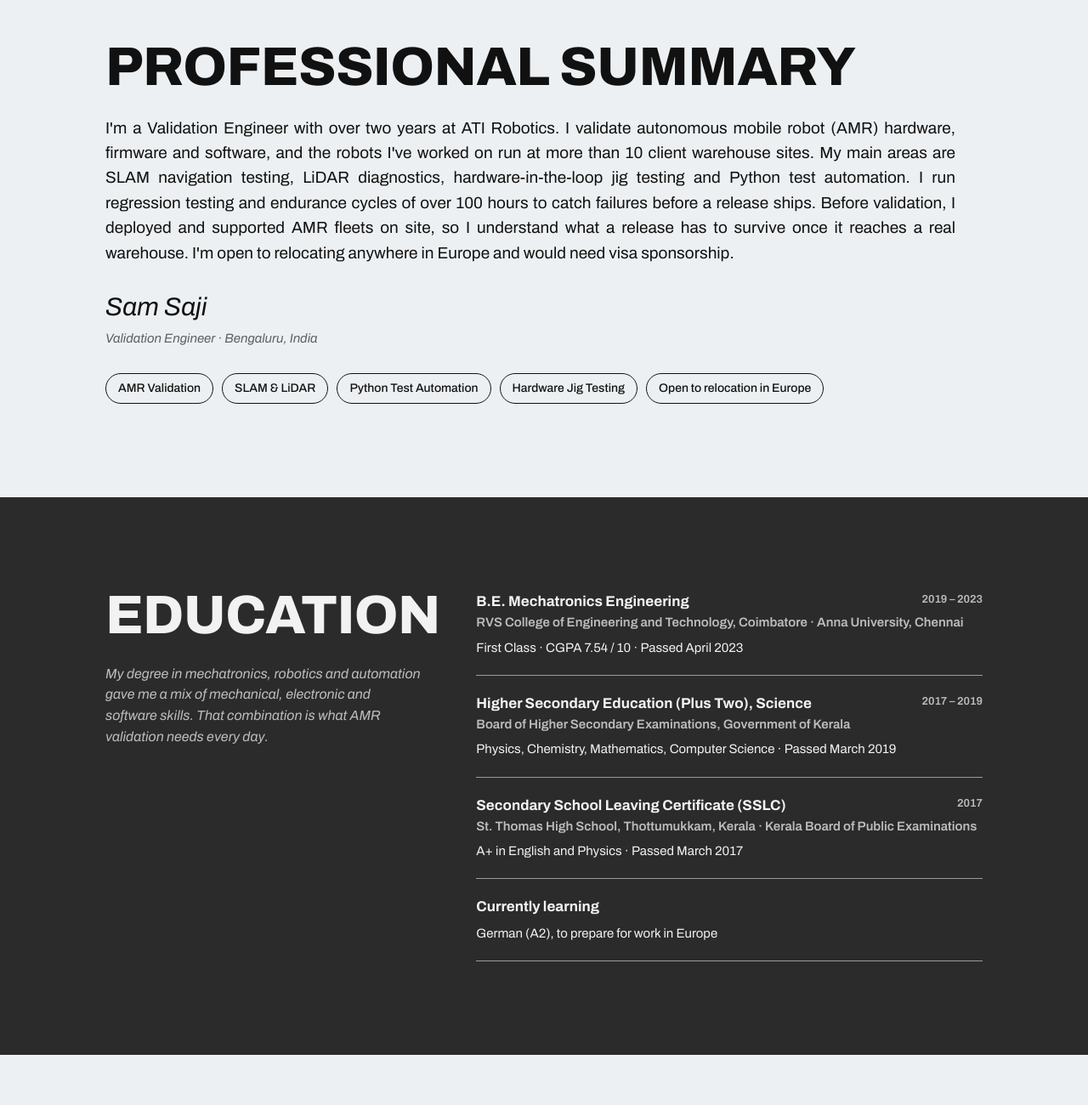
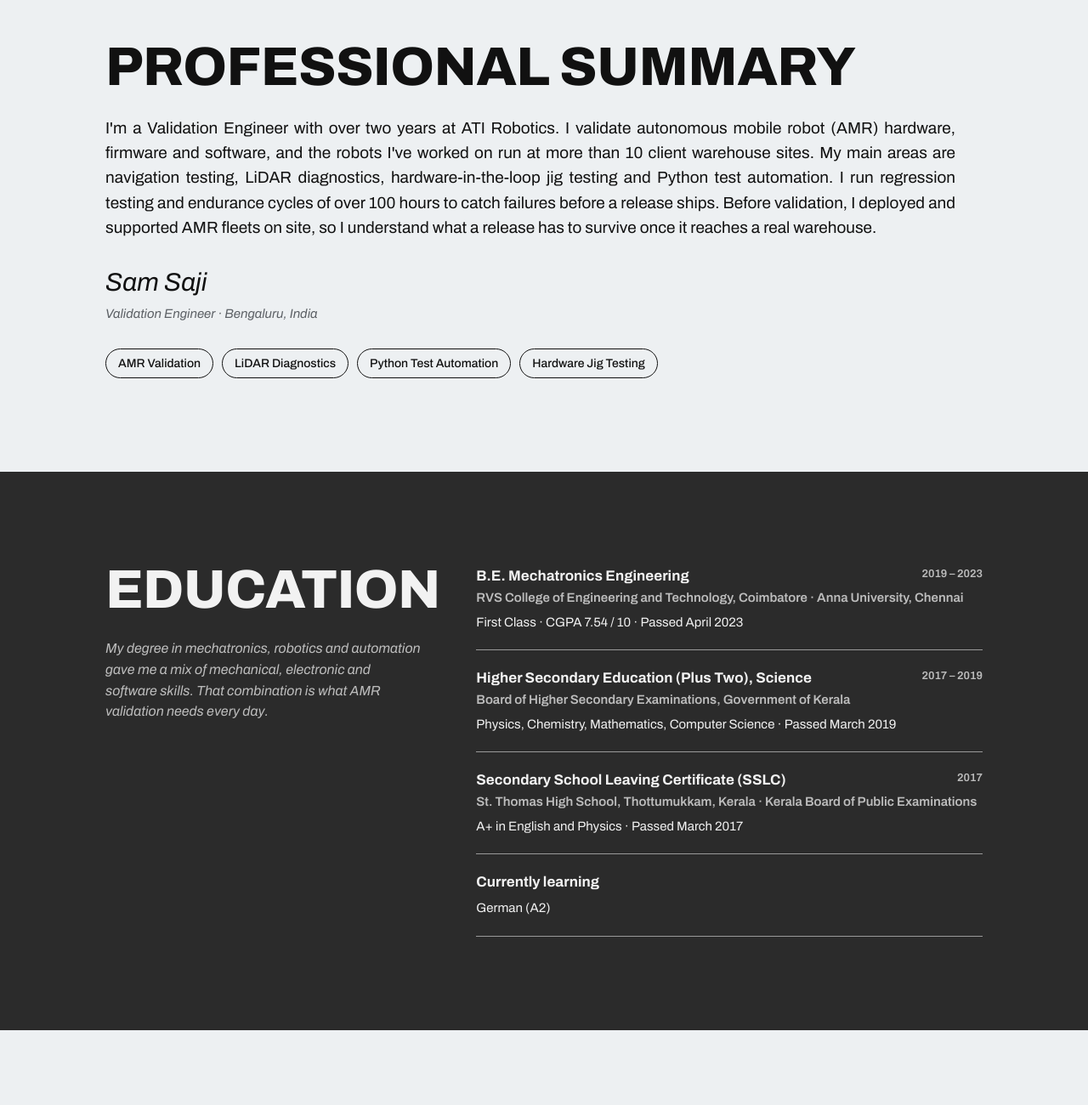
Before and after one commit to samsaji0127/samsaji0127.github.io, a plain HTML site: page index.html in a window 1280 px wide. Shown: the part 860-2160 px from the top of the page at 85% size. Drawn offline with Linux system fonts and the light colour scheme.

Commit message:
Remove Europe relocation and SLAM mentions
Co-Authored-By: Claude Opus 5.5 <noreply@anthropic.com>

```diff
--- a/index.html
+++ b/index.html
@@ -4,7 +4,7 @@
 <meta charset="utf-8">
 <meta name="viewport" content="width=device-width, initial-scale=1">
 <title>Sam Saji | Portfolio</title>
-<meta name="description" content="Sam Saji, Validation Engineer: AMR validation and deployment, SLAM, LiDAR, Python test automation. Open to relocation in Europe.">
+<meta name="description" content="Sam Saji, Validation Engineer: AMR validation and deployment, LiDAR, Python test automation.">
 <link rel="preconnect" href="https://fonts.googleapis.com">
 <link rel="preconnect" href="https://fonts.gstatic.com" crossorigin>
 <link rel="stylesheet" href="https://fonts.googleapis.com/css2?family=Archivo:ital,wdth,wght@0,62..125,400..900;1,100,400&display=swap">
@@ -154,10 +154,10 @@ section{padding:clamp(56px,9vw,110px) 0}
 <section class="summary" id="about">
   <div class="wrap">
     <h2 class="display">Professional Summary</h2>
-    <p>I'm a Validation Engineer with over two years at ATI Robotics. I validate autonomous mobile robot (AMR) hardware, firmware and software, and the robots I've worked on run at more than 10 client warehouse sites. My main areas are SLAM navigation testing, LiDAR diagnostics, hardware-in-the-loop jig testing and Python test automation. I run regression testing and endurance cycles of over 100 hours to catch failures before a release ships. Before validation, I deployed and supported AMR fleets on site, so I understand what a release has to survive once it reaches a real warehouse. I'm open to relocating anywhere in Europe and would need visa sponsorship.</p>
+    <p>I'm a Validation Engineer with over two years at ATI Robotics. I validate autonomous mobile robot (AMR) hardware, firmware and software, and the robots I've worked on run at more than 10 client warehouse sites. My main areas are navigation testing, LiDAR diagnostics, hardware-in-the-loop jig testing and Python test automation. I run regression testing and endurance cycles of over 100 hours to catch failures before a release ships. Before validation, I deployed and supported AMR fleets on site, so I understand what a release has to survive once it reaches a real warehouse.</p>
     <div class="sig"><b>Sam Saji</b>Validation Engineer · Bengaluru, India</div>
     <div class="chips">
-      <span class="chip">AMR Validation</span><span class="chip">SLAM &amp; LiDAR</span><span class="chip">Python Test Automation</span><span class="chip">Hardware Jig Testing</span><span class="chip">Open to relocation in Europe</span>
+      <span class="chip">AMR Validation</span><span class="chip">LiDAR Diagnostics</span><span class="chip">Python Test Automation</span><span class="chip">Hardware Jig Testing</span>
     </div>
   </div>
 </section>
@@ -189,7 +189,7 @@ section{padding:clamp(56px,9vw,110px) 0}
       </div>
       <div class="entry">
         <h3>Currently learning</h3>
-        <p>German (A2), to prepare for work in Europe</p>
+        <p>German (A2)</p>
       </div>
     </div>
   </div>
@@ -226,7 +226,7 @@ section{padding:clamp(56px,9vw,110px) 0}
         <h3>AMR Deployment &amp; Service Engineer</h3>
         <div class="where">ATI Robotics, Bengaluru, India</div>
         <ul>
-          <li>Deployed and configured AMRs at more than 10 client warehouse sites, covering SLAM mapping, waypoint and zone setup, and real-time navigation tuning.</li>
+          <li>Deployed and configured AMRs at more than 10 client warehouse sites, covering site mapping, waypoint and zone setup, and real-time navigation tuning.</li>
           <li>Managed fleets across multiple sites, using LiDAR point-cloud analysis, camera feeds, encoder telemetry and log analytics to diagnose faults and reduce downtime.</li>
           <li>Ran UAT with client IT and operations teams. Wrote Python scripts for data extraction and performance benchmarking that replaced manual log review.</li>
           <li>Served as the main technical contact after go-live: on-site demos, operator training, remote debugging and preventive maintenance.</li>
@@ -269,7 +269,7 @@ section{padding:clamp(56px,9vw,110px) 0}
   <div class="wrap">
     <h2 class="display">Technical Skills</h2>
     <div class="grid4">
-      <div class="skill"><div class="tile">Robotics &amp; AMR</div><h3>Robotics &amp; AMR</h3><p>AMR deployment, SLAM navigation, LiDAR systems, fleet management, ROS (foundational)</p></div>
+      <div class="skill"><div class="tile">Robotics &amp; AMR</div><h3>Robotics &amp; AMR</h3><p>AMR deployment, navigation, LiDAR systems, fleet management, ROS (foundational)</p></div>
       <div class="skill"><div class="tile">Python</div><h3>Programming &amp; Tools</h3><p>Python, PLC programming, Arduino, Docker, Git</p></div>
       <div class="skill"><div class="tile">Validation &amp; QA</div><h3>Validation &amp; QA</h3><p>Test case design, UAT, regression, endurance and jig testing, JIRA</p></div>
       <div class="skill"><div class="tile">APIs</div><h3>API Testing</h3><p>REST and WebSocket API testing, MuleSoft</p></div>
@@ -313,7 +313,7 @@ section{padding:clamp(56px,9vw,110px) 0}
       <a href="https://github.com/samsaji0127">github.com/samsaji0127 <span>GitHub</span></a>
     </div>
     <a class="cv-btn" href="SamsajiCV.pdf" download>Download CV (PDF)</a>
-    <p class="note">Based in Bengaluru, India · Open to relocation in Europe · Requires visa sponsorship</p>
+    <p class="note">Based in Bengaluru, India</p>
   </div>
 </section>
 
```
